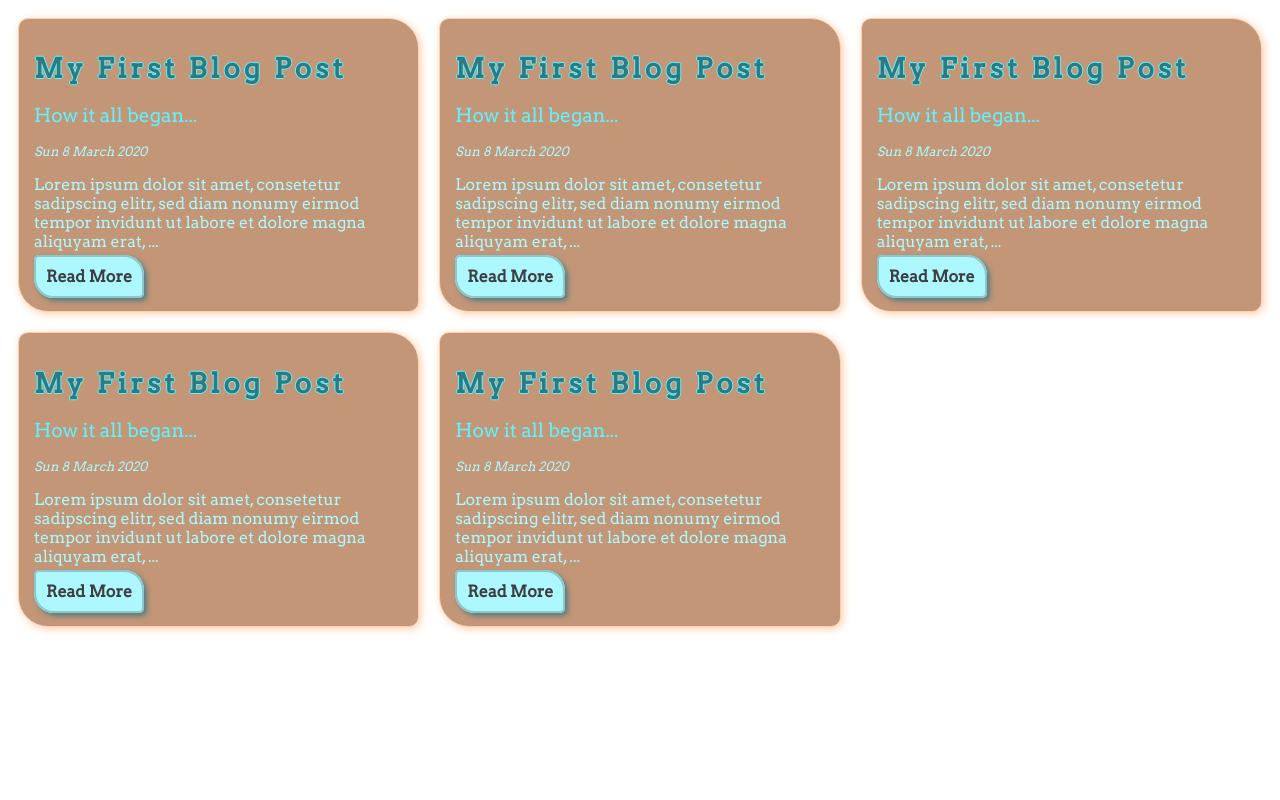
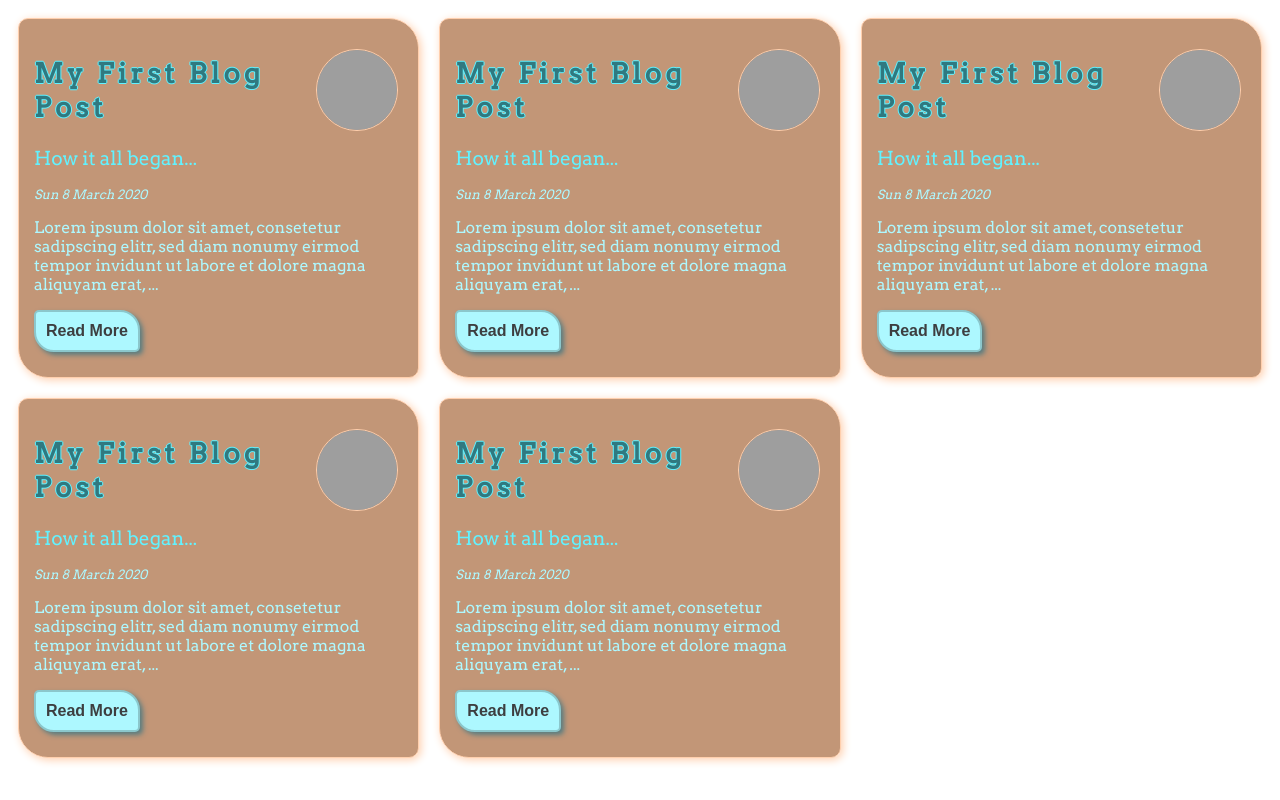
Before and after one commit to mel-maza/udacity-blogpost, a plain HTML site: page src/components/blogHome.html in a window 1280 px wide. Drawn offline with Linux system fonts and the light colour scheme; grey boxes are pictures that could not be loaded.

Commit message:
Changes due to Review

```diff
--- a/src/assets/stylesheets/blogHome.css
+++ b/src/assets/stylesheets/blogHome.css
@@ -3,6 +3,16 @@
     grid-template-columns: 1fr;
     grid-template-rows: auto;
     justify-items: center;
+}
+
+#card-img {
+    width: 80px;
+    height: 80px;
+    border-radius: 50%;
+    border: 1px solid #FFCFAD;
+    float: right;
+    margin-top: 15px;
+    margin-right: 5px;
 }
 
 @media(min-width: 768px) {
--- a/src/components/blogHome.html
+++ b/src/components/blogHome.html
@@ -9,41 +9,46 @@
     </head>
     <body>
         <div class="nested-grid">
-            <div class="card">
+            <section class="card">
+                <img id="card-img" src="../assets/images/patrick-brinksma--VTJEOcYT8o-unsplash.jpg">
                 <h1>My First Blog Post</h1>
                 <h2>How it all began...</h2>
                 <h3>Sun 8 March 2020</h3>
                 <p>Lorem ipsum dolor sit amet, consetetur sadipscing elitr, sed diam nonumy eirmod tempor invidunt ut labore et dolore magna aliquyam erat, ...</p>
-                <a href="blogpost.html" class="button button-card">Read More</a>
-            </div>
-            <div class="card">
+                <a href="blogpost.html"><button class="button button-card">Read More</button></a>
+            </section>
+            <section class="card">
+                <img id="card-img" src="../assets/images/patrick-brinksma--VTJEOcYT8o-unsplash.jpg">
                 <h1>My First Blog Post</h1>
                 <h2>How it all began...</h2>
                 <h3>Sun 8 March 2020</h3>
                 <p>Lorem ipsum dolor sit amet, consetetur sadipscing elitr, sed diam nonumy eirmod tempor invidunt ut labore et dolore magna aliquyam erat, ...</p>
-                <a href="blogpost.html" class="button button-card">Read More</a>
-            </div>
-            <div class="card">
+                <a href="blogpost.html"><button class="button button-card">Read More</button></a>
+            </section>
+            <section class="card">
+                <img id="card-img" src="../assets/images/patrick-brinksma--VTJEOcYT8o-unsplash.jpg">
                 <h1>My First Blog Post</h1>
                 <h2>How it all began...</h2>
                 <h3>Sun 8 March 2020</h3>
                 <p>Lorem ipsum dolor sit amet, consetetur sadipscing elitr, sed diam nonumy eirmod tempor invidunt ut labore et dolore magna aliquyam erat, ...</p>
-                <a href="blogpost.html" class="button button-card">Read More</a>
-            </div>
-            <div class="card">
+                <a href="blogpost.html"><button class="button button-card">Read More</button></a>
+            </section>
+            <section class="card">
+                <img id="card-img" src="../assets/images/patrick-brinksma--VTJEOcYT8o-unsplash.jpg">
                 <h1>My First Blog Post</h1>
                 <h2>How it all began...</h2>
                 <h3>Sun 8 March 2020</h3>
                 <p>Lorem ipsum dolor sit amet, consetetur sadipscing elitr, sed diam nonumy eirmod tempor invidunt ut labore et dolore magna aliquyam erat, ...</p>
-                <a href="blogpost.html" class="button button-card">Read More</a>
-            </div>
-            <div class="card">
+                <a href="blogpost.html"><button class="button button-card">Read More</button></a>
+            </section>
+            <section class="card">
+                <img id="card-img" src="../assets/images/patrick-brinksma--VTJEOcYT8o-unsplash.jpg">
                 <h1>My First Blog Post</h1>
                 <h2>How it all began...</h2>
                 <h3>Sun 8 March 2020</h3>
                 <p>Lorem ipsum dolor sit amet, consetetur sadipscing elitr, sed diam nonumy eirmod tempor invidunt ut labore et dolore magna aliquyam erat, ...</p>
-                <a href="blogpost.html" class="button button-card">Read More</a>
-            </div>
+                <a href="blogpost.html"><button class="button button-card">Read More</button></a>
+            </section>
         </div>
     </body>
 </html>
```
